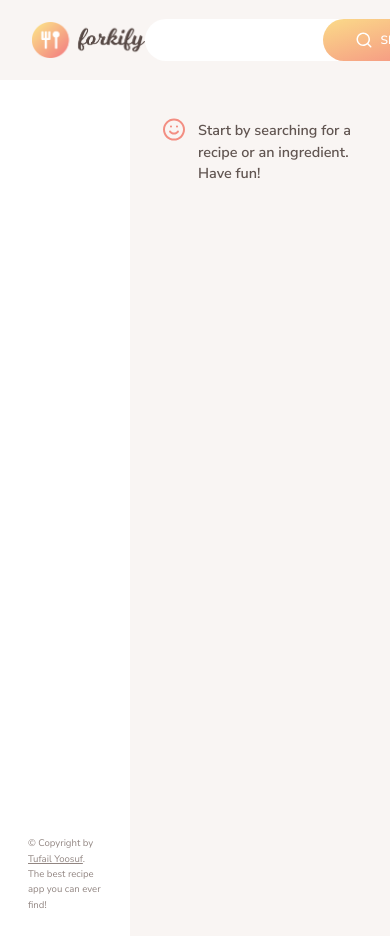
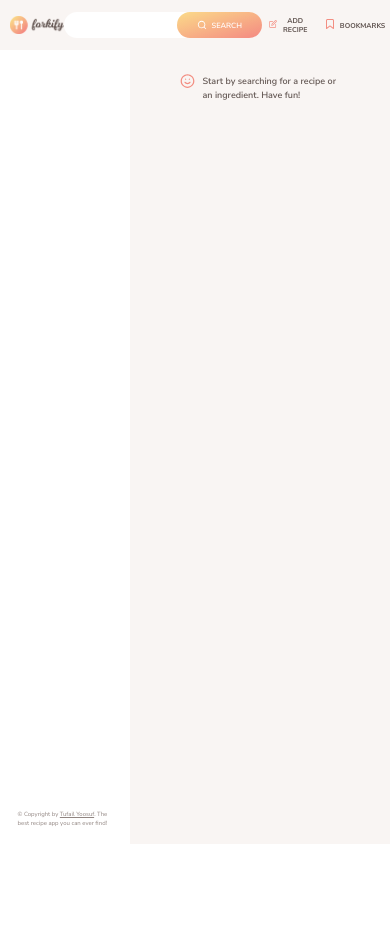
Before and after one commit to TufailDev/forkify-app, a website built with Parcel: page index.html in a window 390 px wide. After the commit the page ends 844 px from the top, so only its background shows below. Built offline with nearby package versions, Linux system fonts and the light colour scheme.

Commit message:
Made it responsive

```diff
--- a/src/sass/_base.scss
+++ b/src/sass/_base.scss
@@ -32,7 +32,50 @@ html {
   font-size: 62.5%;
 
   @media only screen and (max-width: $bp-medium) {
-    font-size: 50%;
+    font-size: 31.25%;
+
+    .container {
+      min-height: 100vh;
+      max-width: 100%;
+      margin: 0;
+      border-radius: 0;
+      box-shadow: 0;
+    }
+
+    .header {
+      flex: 1;
+
+      &__logo {
+        margin-left: 2rem;
+        height: 3.5rem;
+      }
+    }
+
+    .search {
+      border-radius: 4rem;
+      &__field {
+        padding: 1px;
+      }
+    }
+
+    .btn svg {
+      height: 2rem;
+      width: 2rem;
+    }
+
+    .nav {
+      margin-right: 0;
+    }
+
+    .recipe {
+      &__details {
+        padding: 6rem 3rem 3.5rem;
+      }
+
+      &__ingredients {
+        padding: 0;
+      }
+    }
   }
 }
 
```
